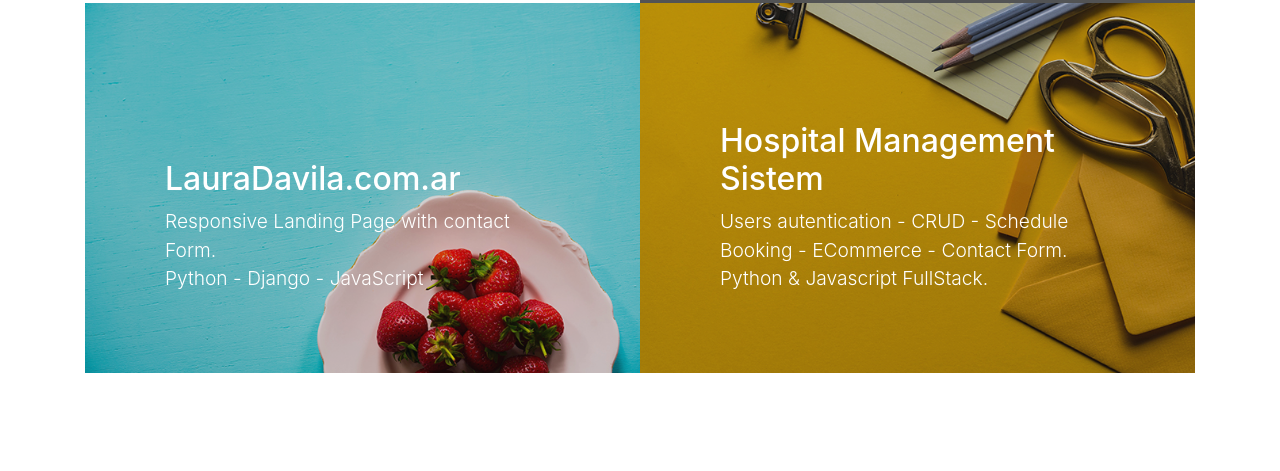
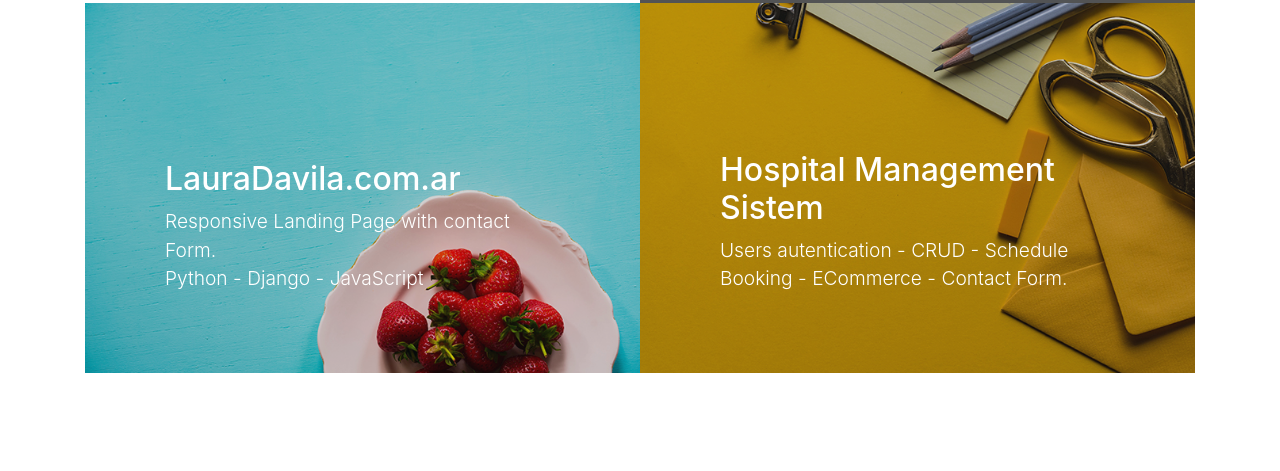
Before and after one commit to sebadp/sebastiandavila.github.io, a website with bundled scripts: page index.html in a window 1280 px wide. Shown: the part 2460-2931 px from the top of the page. Built offline with nearby package versions, Linux system fonts and the light colour scheme.

Commit message:
Add files via upload

```diff
--- a/index.html
+++ b/index.html
@@ -180,7 +180,7 @@
             <div class="caption">
               <div class="caption-content">
                 <div class="h2">Hospital Management Sistem</div>
-                <p class="mb-0">  Users autentication - CRUD - Schedule Booking - ECommerce - Contact Form. <br> Python & Javascript FullStack.<br></p>
+                <p class="mb-0">  Users autentication - CRUD - Schedule Booking - ECommerce - Contact Form.</p>
               </div>
             </div>
             <img class="img-fluid" src="img/portfolio-4.jpg" alt="">
```
